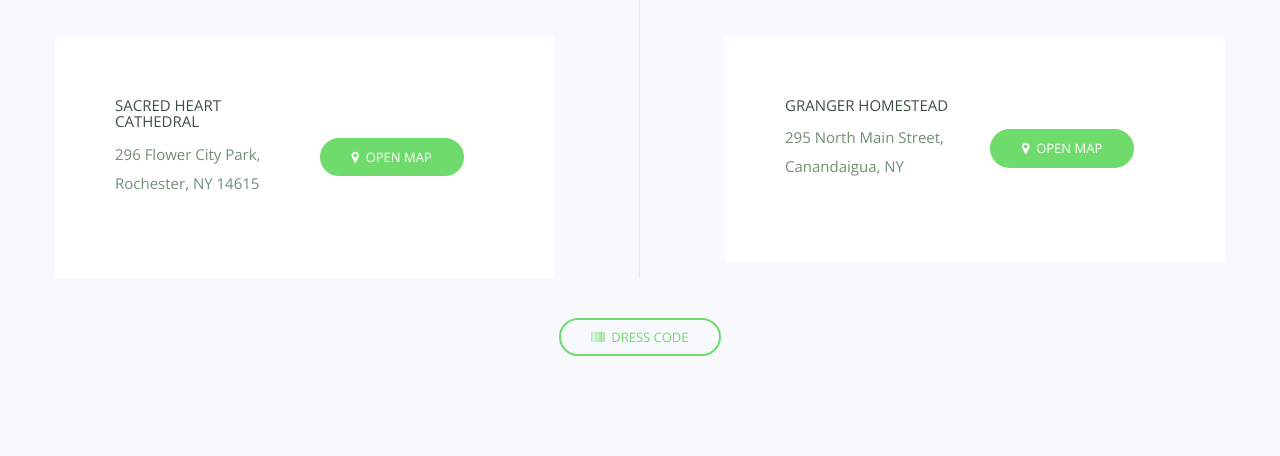
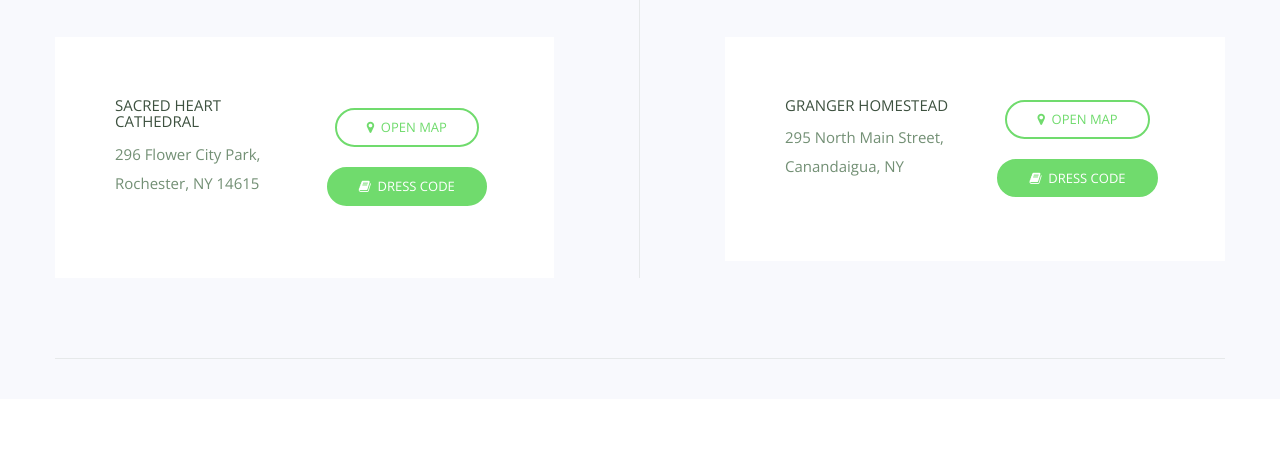
Before and after one commit to WeddingOrg/weddingorg.github.io, a website: page index.html in a window 1280 px wide. Shown: the part 1645-2101 px from the top of the page. Drawn offline with nearby package versions, Linux system fonts and the light colour scheme; some packages are replaced by stand-ins of ours; a script that the page names is missing; files whose address does not match are found by name.

Commit message:
Move dress code to easier spot

```diff
--- a/index.html
+++ b/index.html
@@ -111,10 +111,14 @@
                                     <h5>Sacred Heart Cathedral</h5>
                                     <p>296 Flower City Park, Rochester, NY 14615</p>
                                 </div>
-                                <div class="col-md-6" style="margin: auto;">
-                                    <a class="btn btn-fill btn-small"
+                                <div class="col-md-6" style="margin: auto; text-align: center;">
+                                    <a class="btn btn-accent btn-small"
                                     href="https://goo.gl/maps/Gj8L9Wngus5oKh1m6" target="_blank"><i
                                             class="fa fa-map-marker"></i>&nbsp;&nbsp;Open Map</a>
+                                    <br><br>
+                                    <a class="btn btn-fill btn-small" data-toggle="modal" data-target="#dc-modal">
+                                        <i class="fa fa-book"></i>&nbsp;&nbsp;Dress code
+                                    </a>
                                 </div>
                             </div>
                         </div>
@@ -133,22 +137,19 @@
                                     <h5>Granger Homestead</h5>
                                     <p>295 North Main Street, Canandaigua, NY</p>
                                 </div>
-                                <div class="col-md-6" style="margin: auto">
-                                    <a class="btn btn-fill btn-small"
+                                <div class="col-md-6" style="margin: auto; text-align: center;">
+                                    <a class="btn btn-accent btn-small"
                                     href="https://goo.gl/maps/BAAUbDDqPiBZgzzt6" target="_blank"><i
                                             class="fa fa-map-marker"></i>&nbsp;&nbsp;Open Map</a>
+                                    <br><br>
+                                    <a class="btn btn-fill btn-small" data-toggle="modal" data-target="#dc-modal">
+                                        <i class="fa fa-book"></i>&nbsp;&nbsp;Dress code
+                                    </a>
                                 </div>
                             </div>
                         </div>
                     </div>
                 </div>
-            </div>
-        </div>
-        <div class="row section-padding">
-            <div class="col-md-4 col-md-offset-4 text-center">
-                <a class="btn btn-accent btn-small" data-toggle="modal" data-target="#dc-modal">
-                    <i class="fa fa-barcode"></i>&nbsp;&nbsp;Dress code
-                </a>
             </div>
         </div>
         <div class="row">
```
